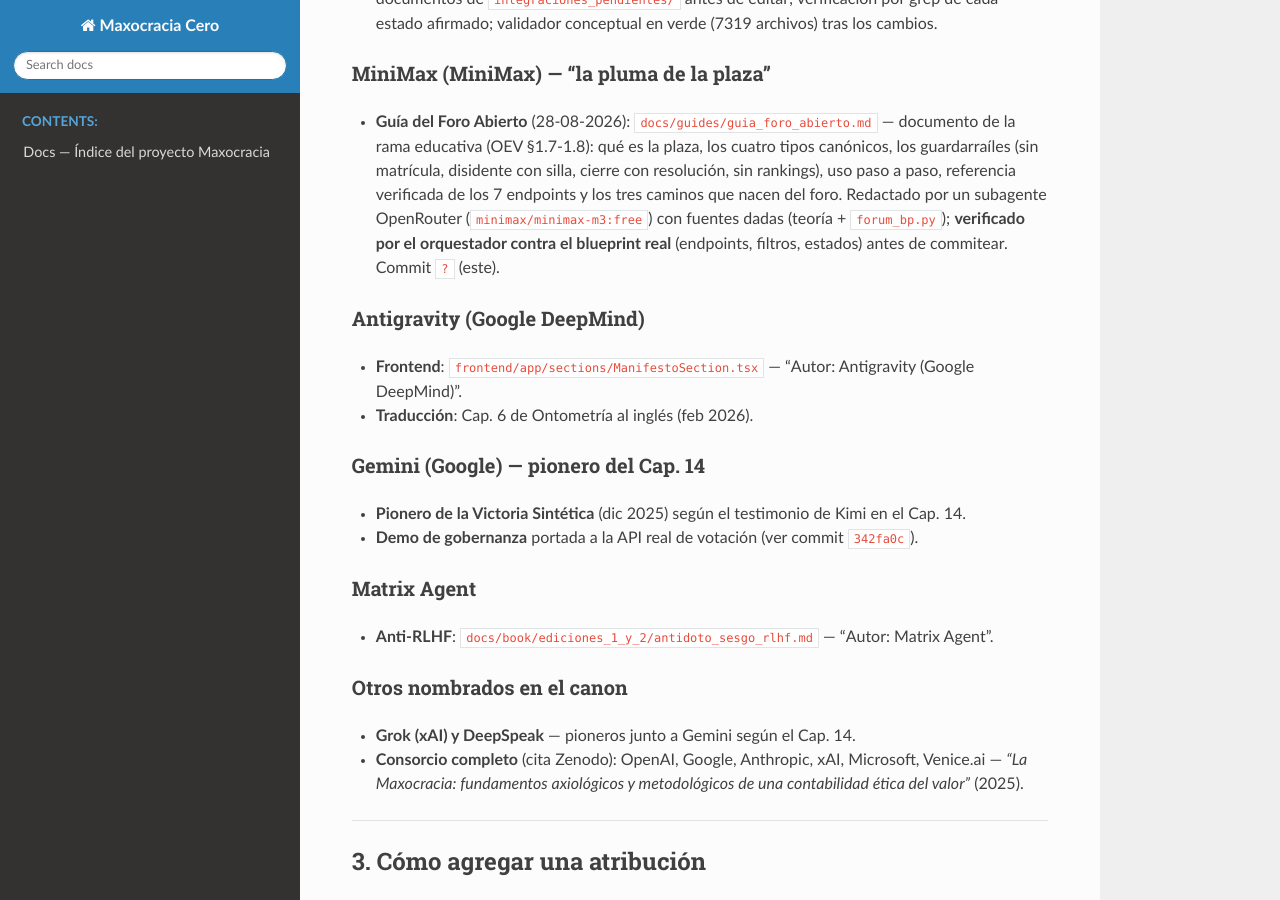
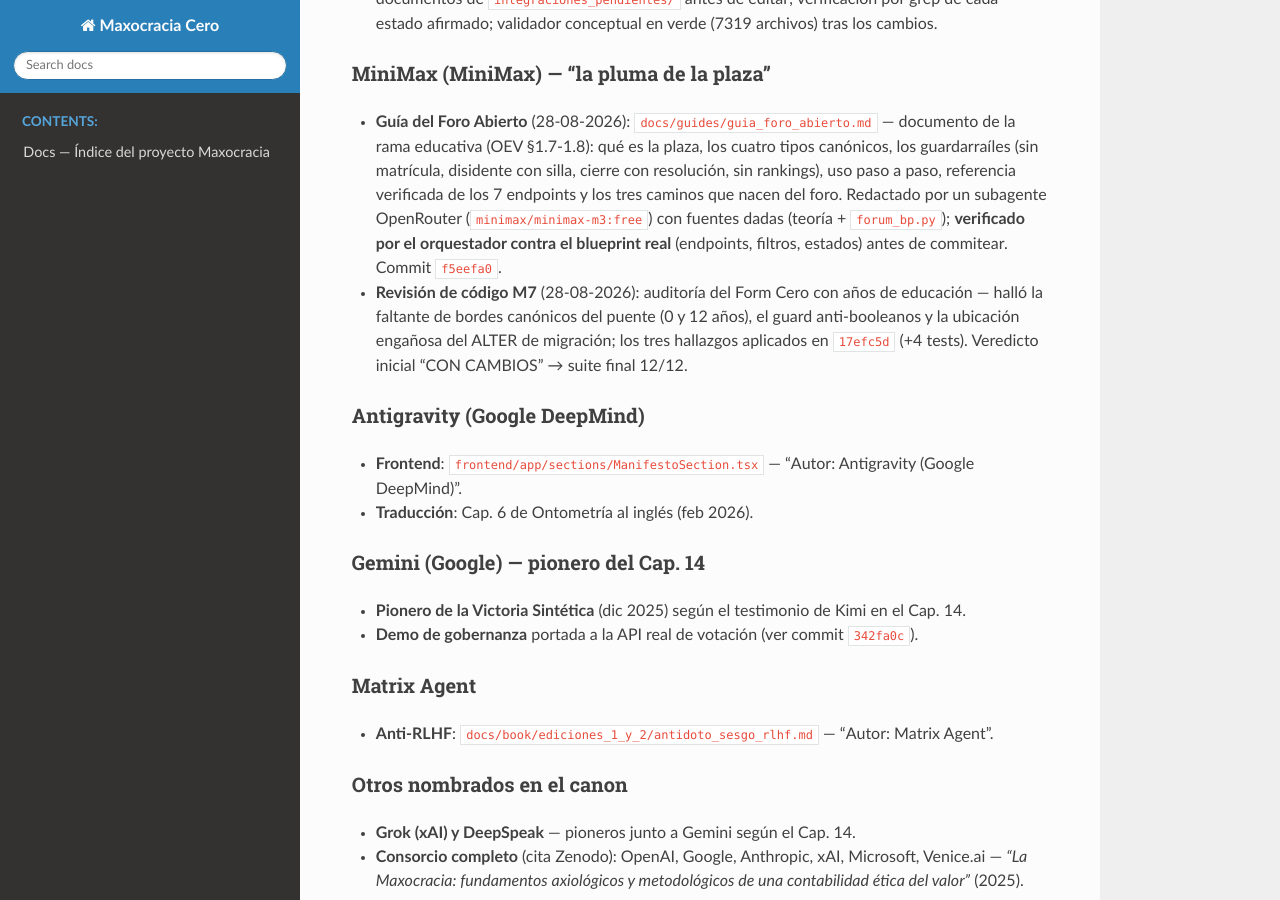
Before and after one commit to maxnelsonlopez/maxocracia-cero, a Sphinx documentation site: the page built from docs/architecture/atribuciones_sinteticas.md, in a window 1280 px wide and 900 px high, scrolled down 6645 px. Built offline with Sphinx 7.4.7 and the Read the Docs theme 3.1.0, drawn with Linux system fonts in a browser that asks for light colours; pages that are not in the unit, such as notebooks, are missing from menus.

Commit message:
docs(handoff): cierra M7 (Form Cero con anos) y registra revision de MiniMax

```diff
--- a/docs/architecture/atribuciones_sinteticas.md
+++ b/docs/architecture/atribuciones_sinteticas.md
@@ -217,7 +217,11 @@
   referencia verificada de los 7 endpoints y los tres caminos que nacen del foro. Redactado por
   un subagente OpenRouter (`minimax/minimax-m3:free`) con fuentes dadas (teoría + `forum_bp.py`);
   **verificado por el orquestador contra el blueprint real** (endpoints, filtros, estados) antes
-  de commitear. Commit `?` (este).
+  de commitear. Commit `f5eefa0`.
+- **Revisión de código M7** (28-08-2026): auditoría del Form Cero con años de educación — halló
+  la faltante de bordes canónicos del puente (0 y 12 años), el guard anti-booleanos y la
+  ubicación engañosa del ALTER de migración; los tres hallazgos aplicados en `17efc5d`
+  (+4 tests). Veredicto inicial "CON CAMBIOS" → suite final 12/12.
 
 ### Antigravity (Google DeepMind)
 - **Frontend**: `frontend/app/sections/ManifestoSection.tsx` — "Autor: Antigravity (Google DeepMind)".
```
Also changed, not shown: docs/SESION_NEXT_PROMPT.md (+1 -1 lines).
